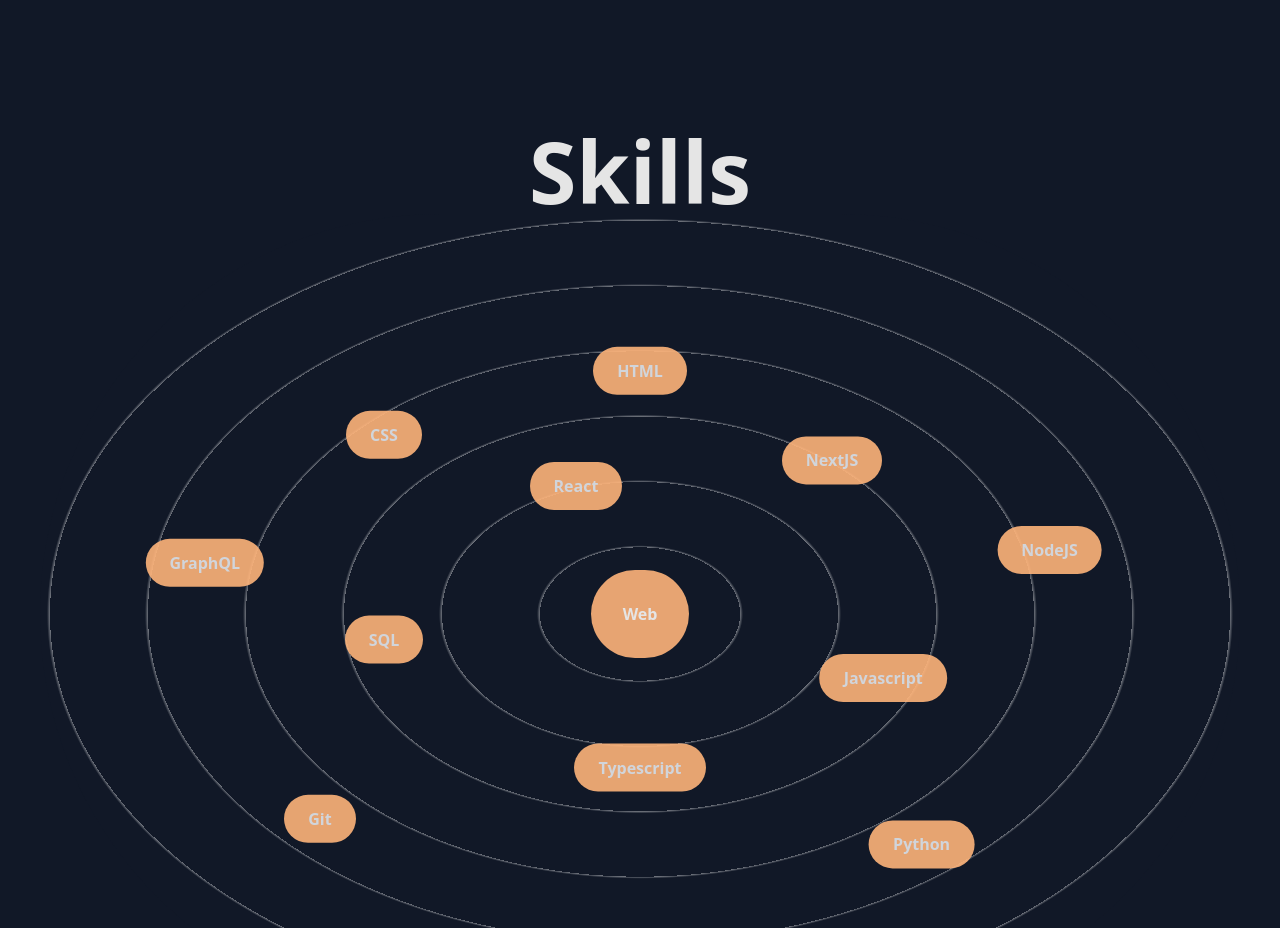
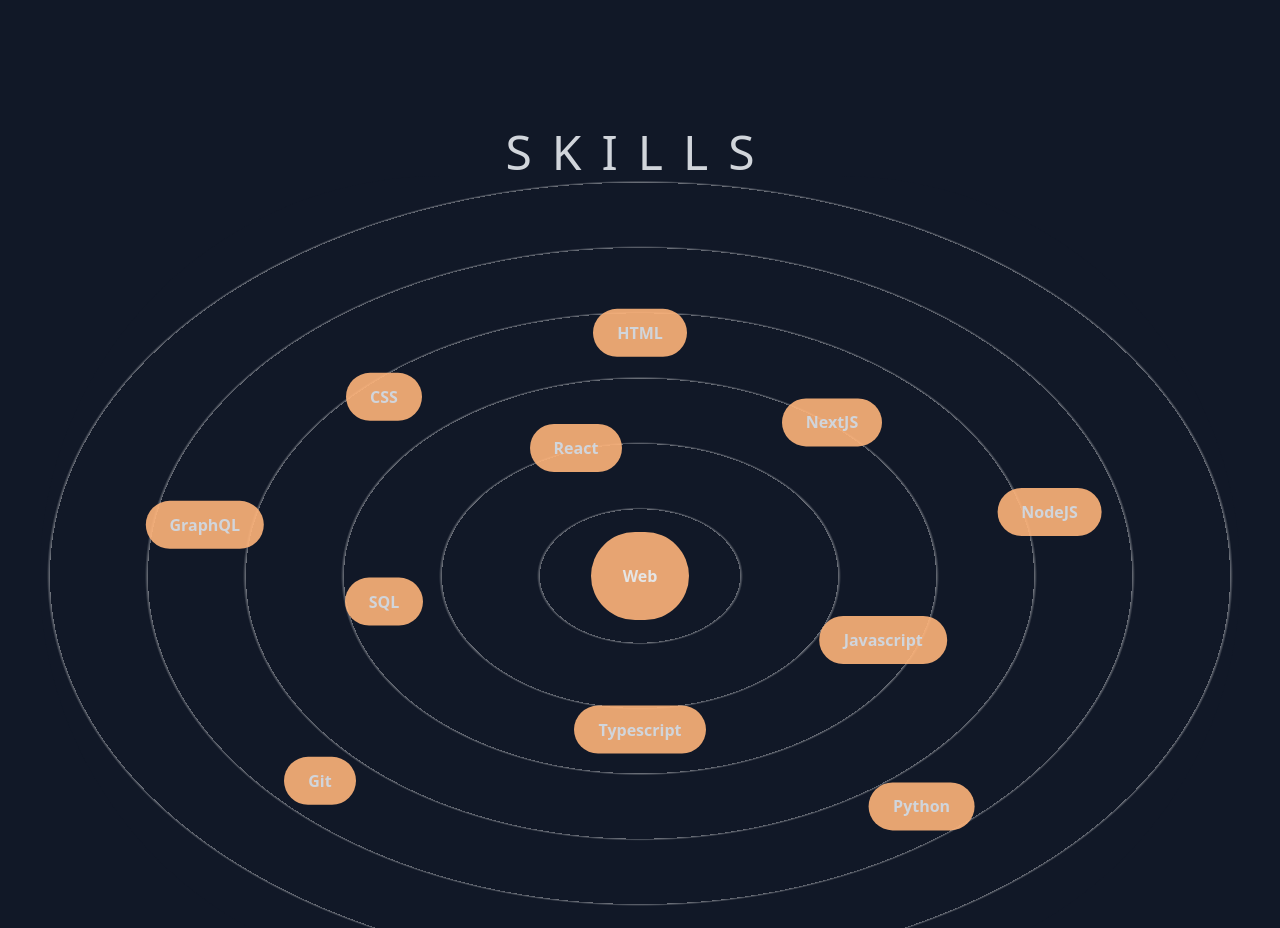
Before and after one commit to yifeiw701/portfolio-app, a Next.js app: page / in a window 1280 px wide. Shown: the part 1540-2468 px from the top of the page. Built offline with nearby package versions, Linux system fonts and the light colour scheme.

Commit message:
font style update for skills section

```diff
--- a/components/Skills.tsx
+++ b/components/Skills.tsx
@@ -26,7 +26,7 @@
   return (
     <section id="skills">
       <div className="px-4">
-        <h1 className="font-bold text-4xl sm:text-5xl lg:text-[86px] md:text-6xl w-full text-center text-gray-500 dark:text-neutral-200 mt-32 md:mt-64">
+        <h1 className="text-center uppercase tracking-[20px] text-gray-600 dark:text-gray-300 text-2xl sm:text-3xl md:text-4xl lg:text-5xl mt-32 md:mt-64">
           Skills
         </h1>
 
```
